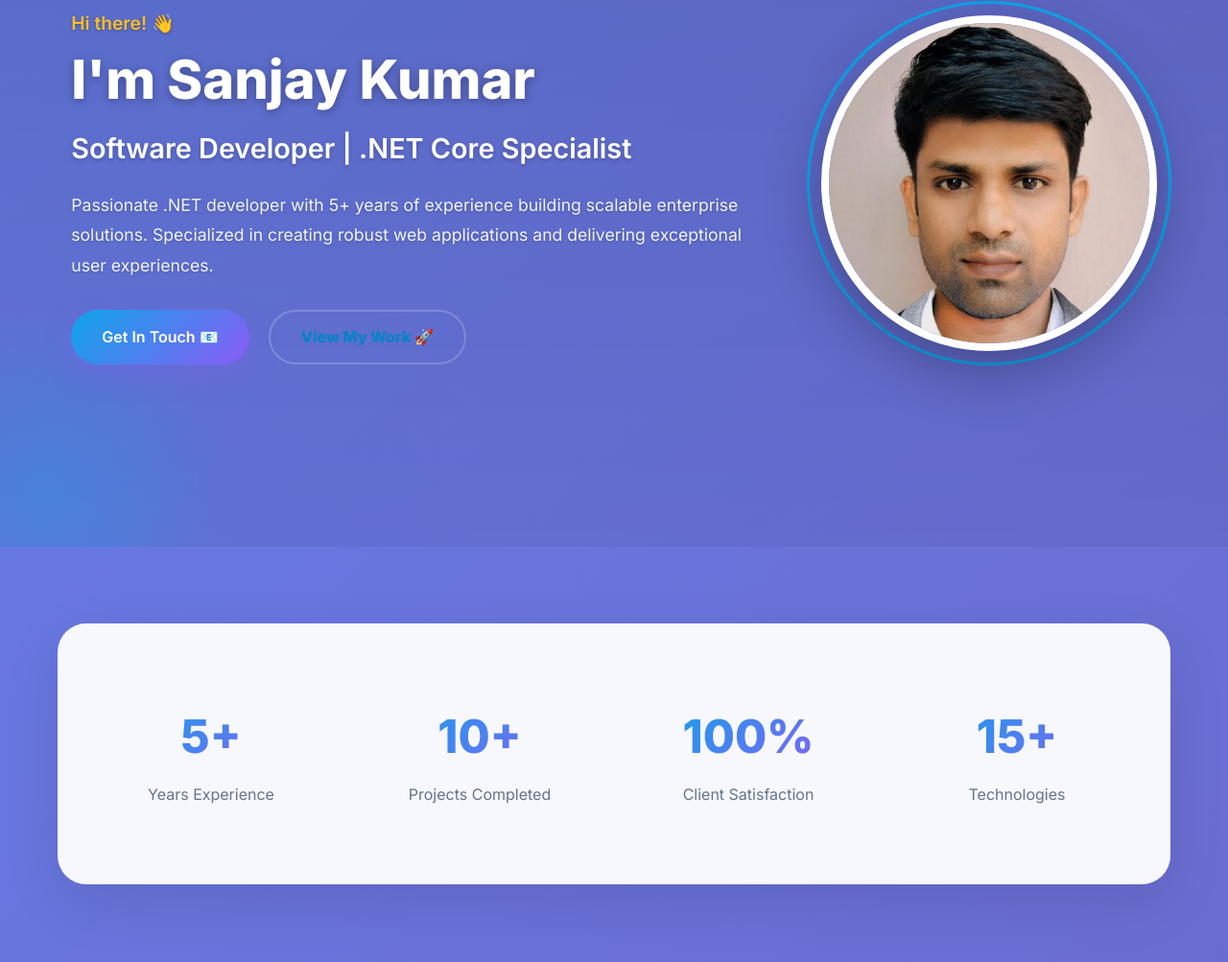
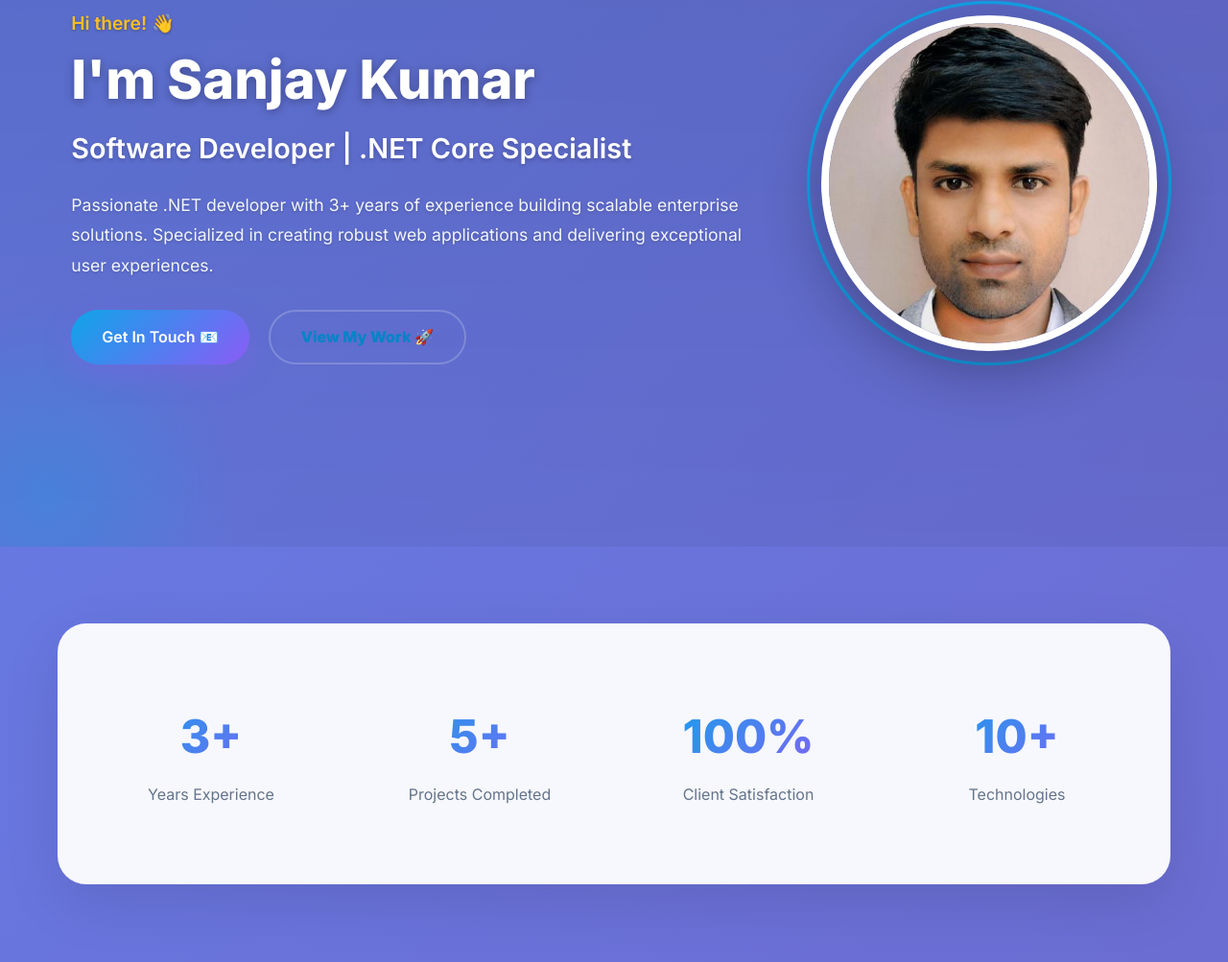
Before and after one commit to sanjaypal146/portfolio, a plain HTML site: page index.html in a window 1280 px wide. Shown: the part 256-1259 px from the top of the page at 96% size. Drawn offline with Linux system fonts and the light colour scheme.

Commit message:
correction

```diff
--- a/index.html
+++ b/index.html
@@ -41,7 +41,7 @@
                 <h1 class="hero-title">I'm Sanjay Kumar</h1>
                 <h2 class="hero-subtitle">Software Developer | .NET Core Specialist</h2>
                 <p class="hero-description">
-                    Passionate .NET developer with 5+ years of experience building scalable enterprise solutions.
+                    Passionate .NET developer with 3+ years of experience building scalable enterprise solutions.
                     Specialized in creating robust web applications and delivering exceptional user experiences.
                 </p>
                 <div class="cta-buttons">
@@ -62,11 +62,11 @@
             <div class="stats">
                 <div class="stats-grid">
                     <div class="stat-item">
-                        <div class="stat-number">5+</div>
+                        <div class="stat-number">3+</div>
                         <div class="stat-label">Years Experience</div>
                     </div>
                     <div class="stat-item">
-                        <div class="stat-number">10+</div>
+                        <div class="stat-number">5+</div>
                         <div class="stat-label">Projects Completed</div>
                     </div>
                     <div class="stat-item">
@@ -74,7 +74,7 @@
                         <div class="stat-label">Client Satisfaction</div>
                     </div>
                     <div class="stat-item">
-                        <div class="stat-number">15+</div>
+                        <div class="stat-number">10+</div>
                         <div class="stat-label">Technologies</div>
                     </div>
                 </div>
```
